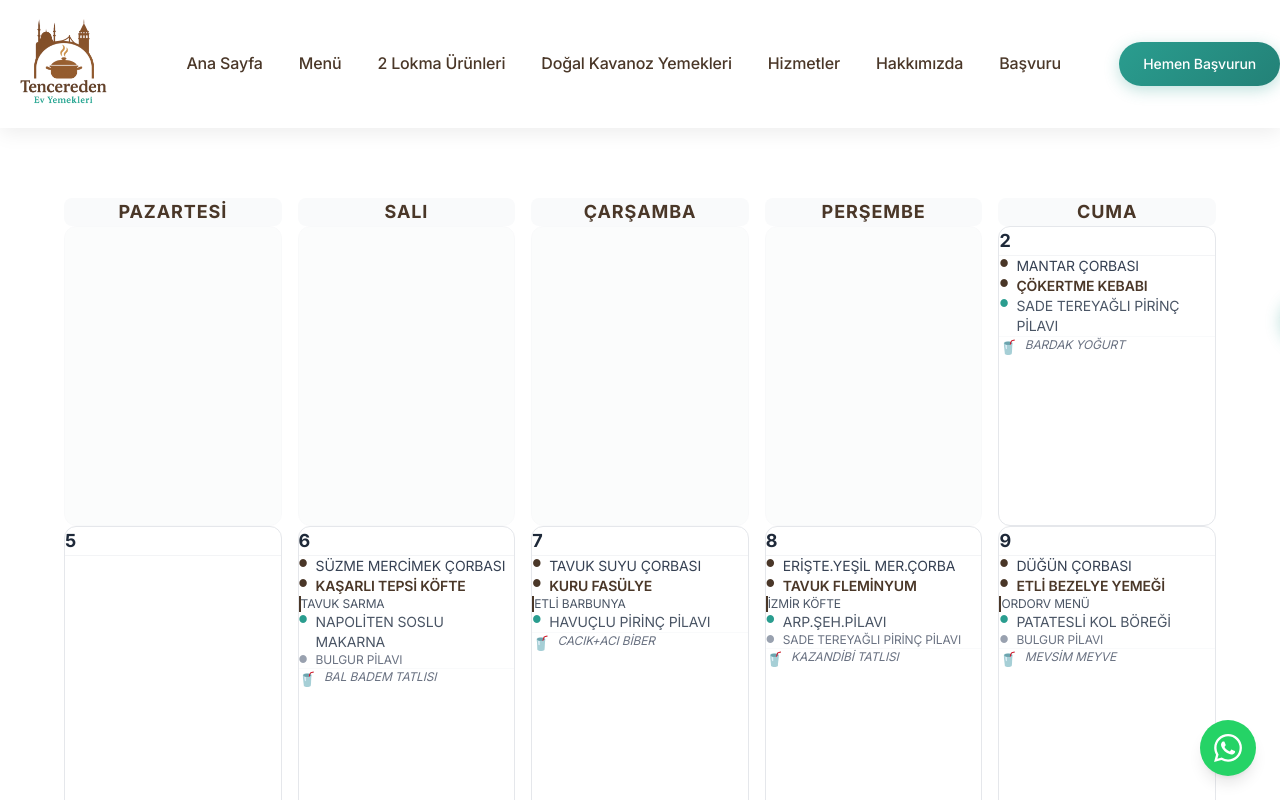
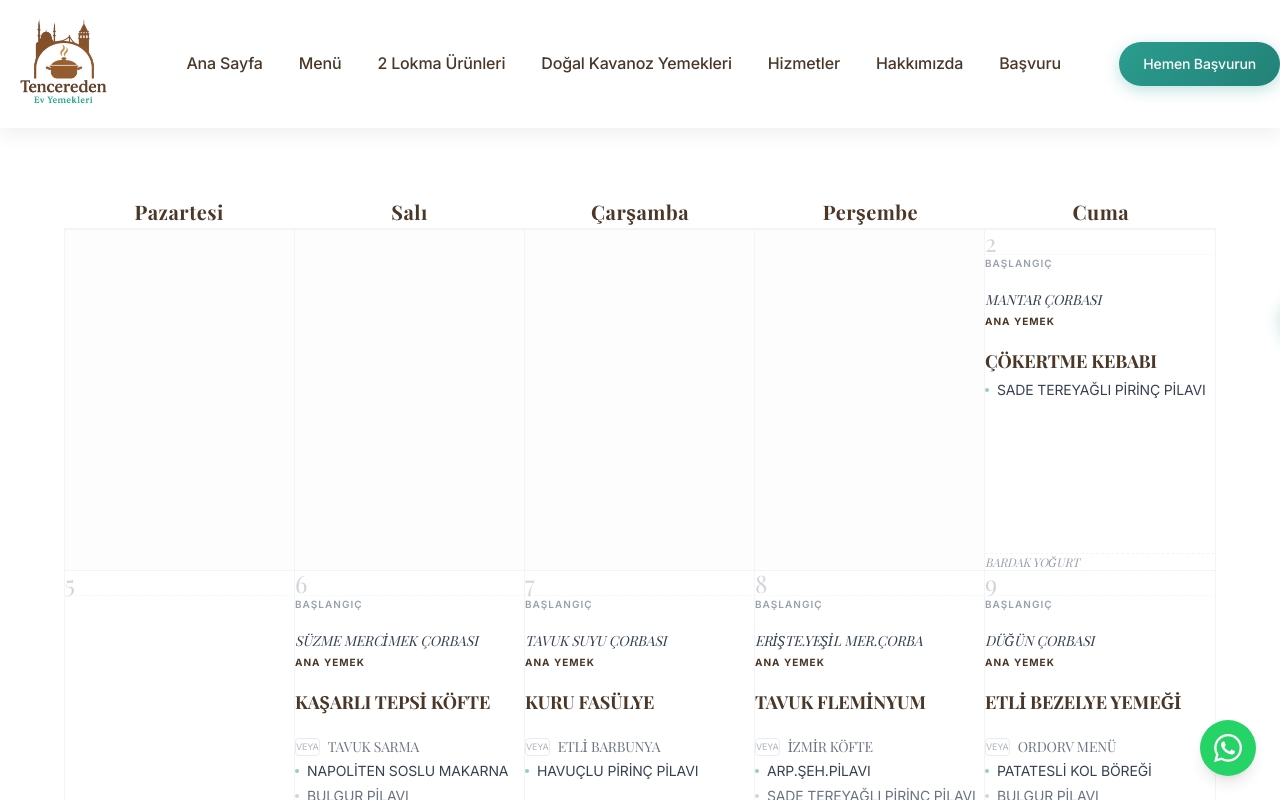
Before and after one commit to tenceredenevyemekleri-hub/tencereden-website, a Next.js app: page /menu in a window 1280 px wide. Shown: the top 800 px of the page. Built offline with nearby package versions, Linux system fonts and the light colour scheme.

Commit message:
Polish Menu Page design with better typography and layout

```diff
--- a/src/app/menu/page.tsx
+++ b/src/app/menu/page.tsx
@@ -7,7 +7,6 @@ export const metadata: Metadata = {
     description: 'Her ay değişen, taze malzemelerle hazırlanan ev yemeği menümüz. Günlük yemek servisi ve aylık abonelik paketleri.',
 };
 
-// Intefaces for new menu structure
 interface DayMenu {
     date: string;
     day: string;
@@ -33,7 +32,7 @@ export default function MenuPage() {
     const { months } = menuData as { months: Month[] };
     const currentMonth = months[0];
 
-    // Days of week for column headers and mapping
+    // Days of week for column headers
     const weekDays = ['Pazartesi', 'Salı', 'Çarşamba', 'Perşembe', 'Cuma'];
 
     // Get today's date for highlighting
@@ -50,36 +49,36 @@ export default function MenuPage() {
         <>
             {/* Hero */}
             <section className="pt-32 pb-16 bg-gradient-cream">
-                <div className="container mx-auto text-center">
+                <div className="container mx-auto text-center px-4">
                     <h1 className="font-serif text-4xl md:text-5xl font-bold text-brand-brown-dark mb-4">
                         {currentMonth.month} Menüsü
                     </h1>
-                    <p className="text-lg text-gray-600 max-w-2xl mx-auto">
+                    <p className="text-lg text-gray-600 max-w-2xl mx-auto font-sans">
                         Aylık olarak güncellenen, taze malzemelerle hazırlanan ev yemekleri menümüz
                     </p>
                 </div>
             </section>
 
             {/* Monthly Menu Grid */}
-            <section className="section bg-white pt-8">
-                <div className="container mx-auto px-4">
-                    {/* Desktop Calendar View (Hidden on Mobile) */}
-                    <div className="hidden md:block">
+            <section className="section bg-white pt-8 pb-16">
+                <div className="container mx-auto px-4 lg:px-6">
+
+                    {/* Desktop Calendar View */}
+                    <div className="hidden md:block bg-white">
                         {/* Days Header */}
-                        <div className="grid grid-cols-5 gap-4 mb-4">
+                        <div className="grid grid-cols-5 mb-6 border-b border-gray-100">
                             {weekDays.map((day) => (
-                                <div key={day} className="text-center font-bold text-brand-brown-dark text-lg py-2 uppercase tracking-wider bg-gray-50 rounded-lg">
-                                    {day}
+                                <div key={day} className="text-center pb-4">
+                                    <span className="font-serif font-bold text-brand-brown-dark text-xl tracking-wide">{day}</span>
                                 </div>
                             ))}
                         </div>
 
-                        {/* Weeks Grid */}
-                        <div className="space-y-4">
+                        {/* Weeks Grid - Continuous Flow */}
+                        <div className="space-y-0 divide-y divide-gray-100 border-b border-gray-100">
                             {currentMonth.weeks.map((week) => (
-                                <div key={week.week} className="grid grid-cols-5 gap-4">
+                                <div key={week.week} className="grid grid-cols-5 divide-x divide-gray-100 border-x border-gray-100 first:border-t border-t-0">
                                     {weekDays.map((dayName) => {
-                                        // Find if this day exists in the current week's data
                                         const dayData = week.days.find(d => d.day === dayName);
                                         const isToday = dayData?.date === today;
 
@@ -87,68 +86,87 @@ export default function MenuPage() {
                                             <div
                                                 key={`${week.week}-${dayName}`}
                                                 className={`
-                                                    min-h-[300px] rounded-xl border p-4 transition-all duration-300
-                                                    ${dayData
-                                                        ? 'bg-white border-gray-200 hover:shadow-lg hover:border-brand-teal/30'
-                                                        : 'bg-gray-50 border-gray-100 opacity-50'
+                                                    min-h-[340px] flex flex-col transition-all duration-300 relative group
+                                                    ${dayData ? 'bg-white' : 'bg-gray-50/40'}
+                                                    ${isToday
+                                                        ? 'shadow-teal-lg ring-1 ring-brand-teal/30 z-10 scale-[1.01] rounded-xl my-[-1px] mx-[-1px] h-[calc(100%+2px)]'
+                                                        : 'hover:bg-brand-cream/10'
                                                     }
-                                                    ${isToday ? 'ring-2 ring-brand-orange shadow-md' : ''}
                                                 `}
                                             >
                                                 {dayData && (
-                                                    <div className="h-full flex flex-col">
+                                                    <div className="p-5 h-full flex flex-col">
                                                         {/* Date Header */}
-                                                        <div className="flex justify-between items-start mb-4 border-b border-gray-100 pb-2">
-                                                            <span className="font-bold text-lg text-gray-800">
+                                                        <div className={`flex justify-between items-start mb-5 pb-3 border-b ${isToday ? 'border-brand-teal/20' : 'border-gray-50'} group-hover:border-gray-100 transition-colors`}>
+                                                            <div className="flex flex-col">
+                                                                <span className={`text-2xl font-serif leading-none ${isToday ? 'text-brand-teal font-bold' : 'text-gray-300 group-hover:text-brand-brown-light'}`}>
                                                                     {new Date(dayData.date).getDate()}
                                                                 </span>
-                                                            <div className="text-right">
+                                                            </div>
                                                             {isToday && (
-                                                                    <span className="bg-brand-orange text-white text-[10px] font-bold px-2 py-0.5 rounded-full block mb-1">
-                                                                        BUGÜN
+                                                                <span className="bg-brand-teal text-white text-[10px] uppercase tracking-wider font-bold px-2 py-0.5 rounded ml-2">
+                                                                    Bugün
                                                                 </span>
                                                             )}
                                                         </div>
-                                                        </div>
 
-                                                        {/* Menu Items List */}
-                                                        <div className="space-y-2 text-sm flex-grow">
+                                                        {/* Menu Content */}
+                                                        <div className="flex-grow space-y-4">
+                                                            {/* Soup Section */}
                                                             {dayData.soup && (
-                                                                <div className="flex items-start gap-2">
-                                                                    <span className="text-brand-orange mt-1 text-[10px]">●</span>
-                                                                    <span className="text-gray-700">{dayData.soup}</span>
+                                                                <div className="group/soup">
+                                                                    <p className="text-[10px] text-gray-400 uppercase tracking-widest font-sans mb-1 font-semibold">Başlangıç</p>
+                                                                    <p className="text-gray-700 font-serif italic text-sm leading-snug">{dayData.soup}</p>
                                                                 </div>
                                                             )}
+
+                                                            {/* Main Dish Section */}
+                                                            {(dayData.mainDish || dayData.secondDish) && (
+                                                                <div className="group/main py-1">
+                                                                    <p className="text-[10px] text-brand-orange uppercase tracking-widest font-sans mb-1 font-bold">Ana Yemek</p>
                                                                     {dayData.mainDish && (
-                                                                <div className="flex items-start gap-2">
-                                                                    <span className="text-brand-brown-dark font-bold mt-1 text-[10px]">●</span>
-                                                                    <span className="text-brand-brown-dark font-semibold">{dayData.mainDish}</span>
+                                                                        <p className="text-brand-brown-dark font-serif font-bold text-lg leading-tight mb-1">
+                                                                            {dayData.mainDish}
+                                                                        </p>
+                                                                    )}
+                                                                    {dayData.secondDish && (
+                                                                        <div className="flex items-center gap-2 mt-1.5 opacity-80">
+                                                                            <span className="text-[9px] px-1.5 py-px border border-gray-200 text-gray-400 rounded font-sans uppercase">veya</span>
+                                                                            <p className="text-gray-600 font-serif text-sm">{dayData.secondDish}</p>
                                                                         </div>
                                                                     )}
-                                                            {dayData.secondDish && (
-                                                                <div className="flex items-start gap-2 pl-2 border-l-2 border-brand-teal/20 ml-1">
-                                                                    <span className="text-gray-600 text-xs">{dayData.secondDish}</span>
                                                                 </div>
                                                             )}
+
+                                                            {/* Sides Section */}
+                                                            {(dayData.side || dayData.extra) && (
+                                                                <div className="space-y-2 pt-1">
                                                                     {dayData.side && (
-                                                                <div className="flex items-start gap-2">
-                                                                    <span className="text-brand-teal mt-1 text-[10px]">●</span>
-                                                                    <span className="text-gray-600">{dayData.side}</span>
+                                                                        <div>
+                                                                            <div className="flex items-center gap-2">
+                                                                                <span className="w-1 h-1 bg-brand-teal rounded-full opacity-50"></span>
+                                                                                <p className="text-gray-700 text-sm font-sans">{dayData.side}</p>
+                                                                            </div>
                                                                         </div>
                                                                     )}
                                                                     {dayData.extra && (
-                                                                <div className="flex items-start gap-2">
-                                                                    <span className="text-gray-400 mt-1 text-[10px]">●</span>
-                                                                    <span className="text-gray-500 text-xs">{dayData.extra}</span>
+                                                                        <div>
+                                                                            <div className="flex items-center gap-2">
+                                                                                <span className="w-1 h-1 bg-gray-300 rounded-full"></span>
+                                                                                <p className="text-gray-500 text-sm font-sans">{dayData.extra}</p>
                                                                             </div>
-                                                            )}
-                                                            {dayData.calories && (
-                                                                <div className="flex items-start gap-2 mt-2 pt-2 border-t border-gray-50">
-                                                                    <span className="text-gray-400 mt-1">🥤</span>
-                                                                    <span className="text-gray-500 text-xs italic">{dayData.calories}</span>
                                                                         </div>
                                                                     )}
                                                                 </div>
+                                                            )}
+                                                        </div>
+
+                                                        {/* Footer / Calories */}
+                                                        {dayData.calories && (
+                                                            <div className="mt-4 pt-3 border-t border-dashed border-gray-100 flex items-center justify-between text-xs">
+                                                                <span className="text-gray-400 font-serif italic">{dayData.calories}</span>
+                                                            </div>
+                                                        )}
                                                     </div>
                                                 )}
                                             </div>
@@ -159,51 +177,54 @@ export default function MenuPage() {
                         </div>
                     </div>
 
-                    {/* Mobile View (Card Stack) */}
+                    {/* Mobile Card View */}
                     <div className="md:hidden space-y-8">
                         {currentMonth.weeks.map((week) => (
                             <div key={week.week}>
-                                <h3 className="font-serif text-xl font-bold text-brand-brown-dark mb-4 pl-2 border-l-4 border-brand-teal">
+                                <h3 className="font-serif text-2xl font-bold text-brand-brown-dark mb-6 pl-4 border-l-4 border-brand-teal">
                                     {week.week}. Hafta
                                 </h3>
-                                <div className="space-y-4">
+                                <div className="space-y-6">
                                     {week.days.map((day, idx) => {
                                         const isToday = day.date === today;
                                         return (
-                                            <div key={idx} className={`rounded-xl overflow-hidden shadow-soft ${isToday ? 'ring-2 ring-brand-orange' : 'bg-white'}`}>
-                                                <div className={`p-4 ${isToday ? 'bg-brand-orange text-white' : 'bg-brand-teal text-white'} flex justify-between items-center`}>
+                                            <div key={idx} className={`rounded-xl overflow-hidden shadow-soft ${isToday ? 'ring-2 ring-brand-orange bg-orange-50/10' : 'bg-white'}`}>
+                                                {/* Mobile Header */}
+                                                <div className={`p-5 ${isToday ? 'bg-brand-orange text-white' : 'bg-brand-teal text-white'} flex justify-between items-center`}>
                                                     <div>
-                                                        <span className="font-bold block text-lg">{day.day}</span>
-                                                        <span className="text-sm opacity-90">{formatDate(day.date)}</span>
+                                                        <span className="font-serif font-bold text-xl block">{day.day}</span>
+                                                        <span className="text-sm opacity-90 font-sans">{formatDate(day.date)}</span>
                                                     </div>
-                                                    {isToday && <span className="bg-white text-brand-orange text-xs font-bold px-3 py-1 rounded-full">BUGÜN</span>}
+                                                    {isToday && <span className="bg-white text-brand-orange text-xs font-bold px-3 py-1 rounded-full uppercase tracking-wider">Bugün</span>}
                                                 </div>
-                                                <div className="p-4 space-y-3">
+
+                                                {/* Mobile Content */}
+                                                <div className="p-6 space-y-5">
                                                     <div>
-                                                        <span className="text-xs font-bold text-gray-400 uppercase tracking-wider block mb-1">Başlangıç</span>
-                                                        <p className="text-gray-800">{day.soup}</p>
+                                                        <span className="text-xs font-bold text-gray-400 uppercase tracking-widest block mb-1">Başlangıç</span>
+                                                        <p className="text-gray-800 font-serif italic text-lg">{day.soup}</p>
                                                     </div>
                                                     <div>
-                                                        <span className="text-xs font-bold text-brand-orange uppercase tracking-wider block mb-1">Ana Yemek</span>
-                                                        <p className="font-bold text-brand-brown-dark text-lg">{day.mainDish}</p>
-                                                        {day.secondDish && <p className="text-gray-500 text-sm mt-1">veya {day.secondDish}</p>}
+                                                        <span className="text-xs font-bold text-brand-orange uppercase tracking-widest block mb-2">Ana Yemek</span>
+                                                        <p className="font-bold text-brand-brown-dark font-serif text-2xl">{day.mainDish}</p>
+                                                        {day.secondDish && <p className="text-gray-500 font-serif text-base mt-2 pl-3 border-l-2 border-gray-100">veya {day.secondDish}</p>}
                                                     </div>
-                                                    <div className="grid grid-cols-2 gap-4">
+                                                    <div className="grid grid-cols-2 gap-4 pt-2">
                                                         <div>
-                                                            <span className="text-xs font-bold text-gray-400 uppercase tracking-wider block mb-1">Yardımcı</span>
-                                                            <p className="text-gray-700">{day.side}</p>
+                                                            <span className="text-xs font-bold text-gray-400 uppercase tracking-widest block mb-1">Yardımcı</span>
+                                                            <p className="text-gray-700 font-sans">{day.side}</p>
                                                         </div>
                                                         {day.extra && (
                                                             <div>
-                                                                <span className="text-xs font-bold text-gray-400 uppercase tracking-wider block mb-1">Ekstra</span>
-                                                                <p className="text-gray-700">{day.extra}</p>
+                                                                <span className="text-xs font-bold text-gray-400 uppercase tracking-widest block mb-1">Ekstra</span>
+                                                                <p className="text-gray-700 font-sans">{day.extra}</p>
                                                             </div>
                                                         )}
                                                     </div>
                                                     {day.calories && (
-                                                        <div className="pt-3 border-t border-gray-100 flex items-center gap-2">
-                                                            <span className="text-xs font-bold text-gray-400 uppercase">İçecek/Tatlı:</span>
-                                                            <span className="text-gray-600 font-medium">{day.calories}</span>
+                                                        <div className="pt-4 border-t border-gray-100 flex items-center gap-2">
+                                                            <span className="text-xs font-bold text-brand-teal uppercase tracking-widest">İçecek/Tatlı:</span>
+                                                            <span className="text-gray-600 font-medium font-serif italic">{day.calories}</span>
                                                         </div>
                                                     )}
                                                 </div>
@@ -219,14 +240,14 @@ export default function MenuPage() {
 
             {/* CTA */}
             <section className="section bg-brand-brown-dark text-white">
-                <div className="container mx-auto" style={{ display: 'flex', flexDirection: 'column', alignItems: 'center', justifyContent: 'center' }}>
-                    <h2 className="text-3xl md:text-4xl font-serif font-bold mb-6" style={{ textAlign: 'center' }}>
+                <div className="container mx-auto px-4 flex flex-col items-center text-center">
+                    <h2 className="text-3xl md:text-5xl font-serif font-bold mb-6">
                         Size Özel Teklif Almak İster misiniz?
                     </h2>
-                    <p className="text-lg text-gray-300 max-w-2xl mb-8" style={{ textAlign: 'center' }}>
-                        Kişi sayınıza ve tercihlerinize göre size özel bir teklif hazırlayabiliriz.
+                    <p className="text-lg md:text-xl text-brand-cream/80 max-w-2xl mb-10 font-sans font-light">
+                        Ofisiniz için en uygun catering paketini birlikte planlayalım.
                     </p>
-                    <Link href="/basvuru" className="btn-primary text-lg">
+                    <Link href="/basvuru" className="btn-primary text-lg px-8 py-4 bg-brand-orange hover:bg-white hover:text-brand-orange transition-colors duration-300">
                         Hemen Başvurun
                     </Link>
                 </div>
```
Lines whose indentation alone changed are shown as unchanged.
